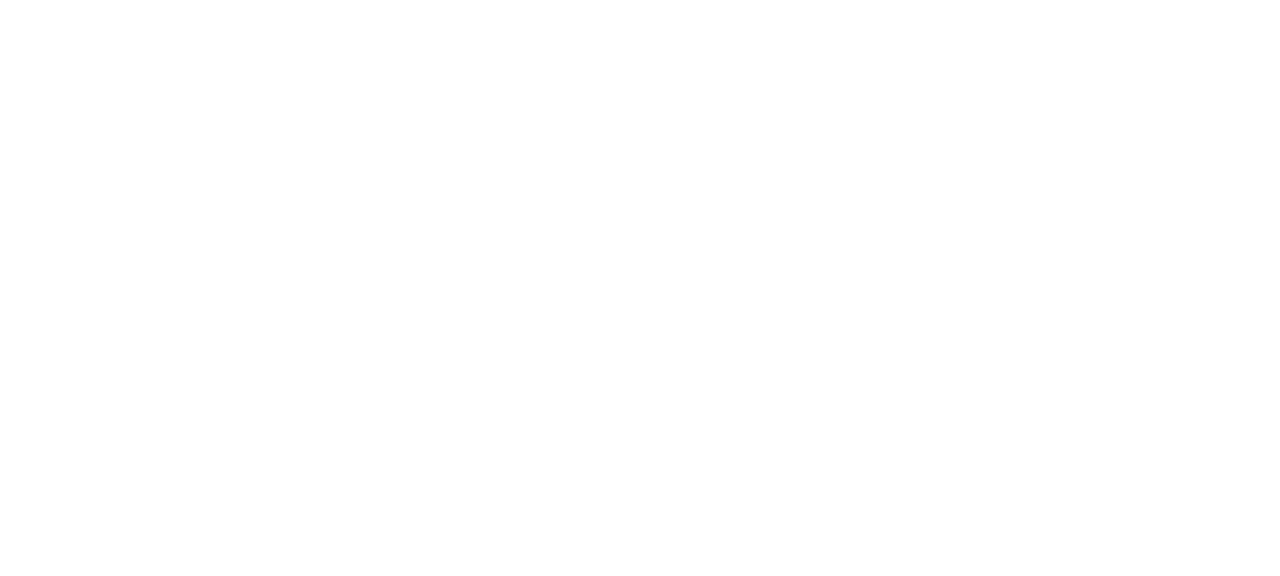
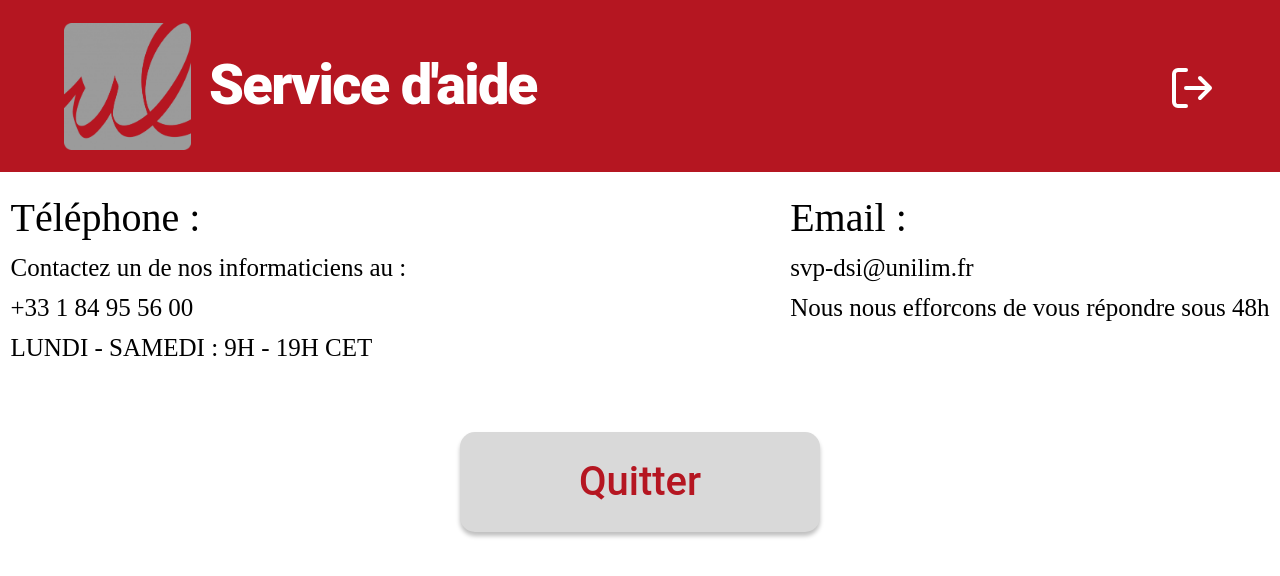
Before and after one commit to rbastide/Erp, a Vue app in the folder erp_front/: page /aide in a window 1280 px wide. Shown: the top 576 px of the page. Built offline with nearby package versions, Linux system fonts and the light colour scheme.

Commit message:
Ajout code ServiceAidePage.vue

```diff
--- a/erp_front/src/components/ServiceAidePage.vue
+++ b/erp_front/src/components/ServiceAidePage.vue
@@ -1,11 +1,148 @@
 <script setup>
+import { useRouter } from 'vue-router';
+
+const router = useRouter();
+
+const handleRetour = () => {
+  router.push('/login');
+};
+
+const handleDeconnexion = () => {
+  router.push('/deconnexion');
+};
 
 </script>
 
 <template>
+  <header class="page-header">
+    <div class="container-nom">
+      <img src="../assets/uploads/Logo_unilim.png"><p>Service d'aide</p>
+    </div>
+    <div @click="handleDeconnexion" class="quitter">
+      <svg width="48" height="48" viewBox="0 0 48 48" fill="none" xmlns="http://www.w3.org/2000/svg">
+        <path d="M18 42H10C8.93913 42 7.92172 41.5786 7.17157 40.8284C6.42143 40.0783 6 39.0609 6 38V10C6 8.93913 6.42143 7.92172 7.17157 7.17157C7.92172 6.42143 8.93913 6 10 6H18M32 34L42 24M42 24L32 14M42 24H18" stroke="white" stroke-width="4" stroke-linecap="round" stroke-linejoin="round"/>
+      </svg>
+    </div>
+  </header>
+  <main class="main-content">
+
+    <div class="box">
+      <div class="title">Téléphone :</div>
+      <div class="text">Contactez un de nos informaticiens au : <br>
+        +33 1 84 95 56 00 <br>
+        LUNDI - SAMEDI : 9H - 19H CET
+      </div>
+    </div>
+
+
+    <div class="box">
+      <div class="title">Email :</div>
+      <div class="text">svp-dsi@unilim.fr <br>
+        Nous nous efforcons de vous répondre sous 48h
+      </div>
+    </div>
+  </main>
+  <footer>
+    <div @click="handleRetour" class="btn-quitter">Quitter</div>
+  </footer>
 
 </template>
 
 <style scoped>
+/* header */
+.page-header {
+  position: relative;
+  width: 100%;
+  height: 172px;
+  left: 0px;
+  top: 0px;
+  background: #B51621;
+}
 
+.container-nom img {
+  position: absolute;
+  width: 127px;
+  height: 127px;
+  left: 64px;
+  top: 22.5px;
+}
+
+.container-nom p {
+
+  position: absolute;
+  width: 723px;
+  height: 124px;
+  left: 209px;
+  top: 24px;
+
+  font-family: 'Roboto', sans-serif;
+  font-style: normal;
+  font-weight: 900;
+  font-size: 56px;
+  line-height: 110%;
+
+  display: flex;
+  align-items: center;
+  letter-spacing: -0.03em;
+
+  color: #FFFFFF;
+}
+
+.quitter {
+  position: absolute;
+  width: 48px;
+  height: 48px;
+  right: 5%;
+  top: 64px;
+}
+
+.quitter:hover{
+  cursor: pointer;
+}
+
+/*main*/
+.main-content {
+  display: flex;
+  justify-content: center;
+  gap: 30%;
+  margin-top: 2%;
+}
+
+.title{
+  font-size: 40px;
+}
+
+.text {
+  font-size: 25px;
+  margin-top: 10px;
+  line-height: 40px;
+}
+
+.btn-quitter{
+  box-sizing: border-box;
+  display: flex;
+  flex-direction: column;
+  justify-content: center;
+  align-items: center;
+  padding: 0px 16px;
+  width: 360px;
+  height: 100px;
+  background: #D9D9D9;
+  box-shadow: 0px 4px 4px rgba(0, 0, 0, 0.25);
+  border-radius: 15px;
+  margin: 20px auto;
+  font-family: 'Roboto', sans-serif;
+  font-style: normal;
+  font-weight: 510;
+  font-size: 40px;
+  color: #B51621;
+  position: relative;
+  margin-top: 5%;
+}
+
+.btn-quitter:hover{
+  background: #999999;
+  transform: translateY(-4px);
+  cursor: pointer;
+}
 </style>
```
